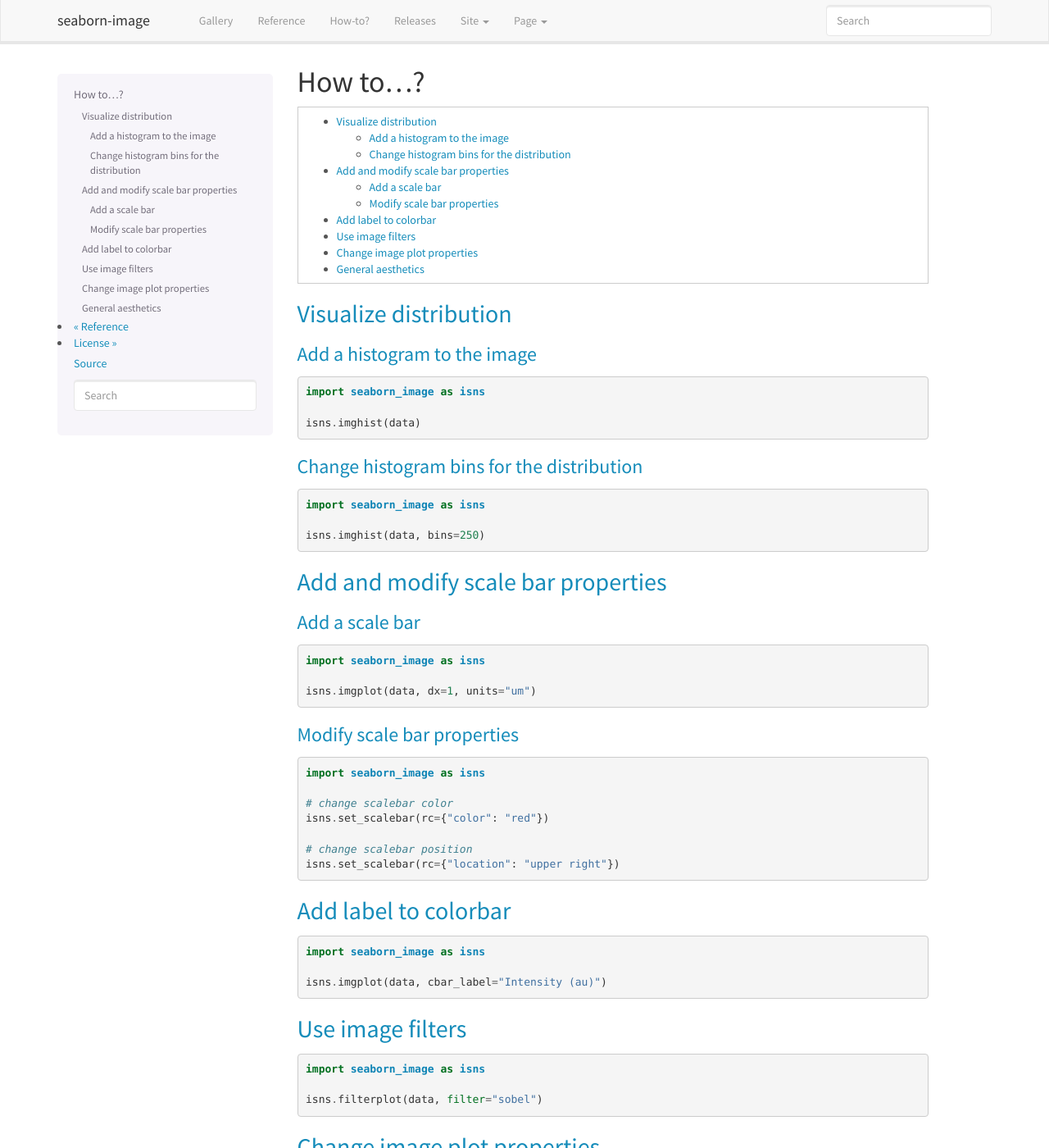
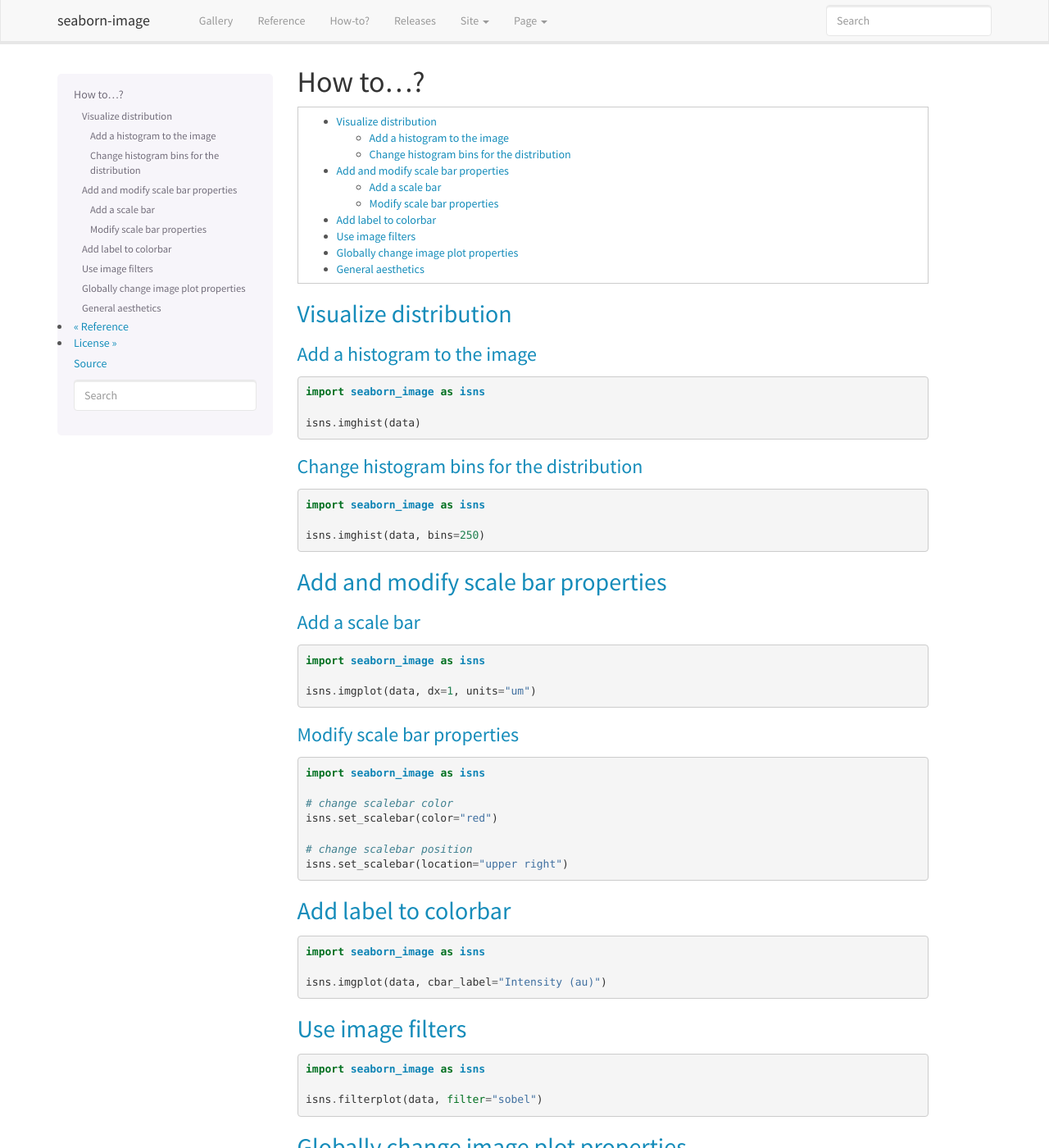
Before and after one commit to SarthakJariwala/seaborn-image, a Sphinx documentation site: the page built from docs/how_to.rst, in a window 1280 px wide and 1400 px high. Shown: the whole window at 82% size. Built offline with Sphinx 7.4.7, drawn with Linux system fonts in a browser that asks for light colours; pages that are not in the unit, such as notebooks, are missing from menus; some of the changed text lies outside the part shown.

Commit message:
update how-to

```diff
--- a/docs/how_to.rst
+++ b/docs/how_to.rst
@@ -49,10 +49,10 @@
     import seaborn_image as isns
 
     # change scalebar color
-    isns.set_scalebar(rc={"color": "red"})
+    isns.set_scalebar(color="red")
 
     # change scalebar position
-    isns.set_scalebar(rc={"location": "upper right"})
+    isns.set_scalebar(location="upper right")
 
 
 Add label to colorbar
@@ -75,8 +75,8 @@
     isns.filterplot(data, filter="sobel")
 
 
-Change image plot properties
-----------------------------
+Globally change image plot properties
+-------------------------------------
 
 .. code-block:: python
 
```
